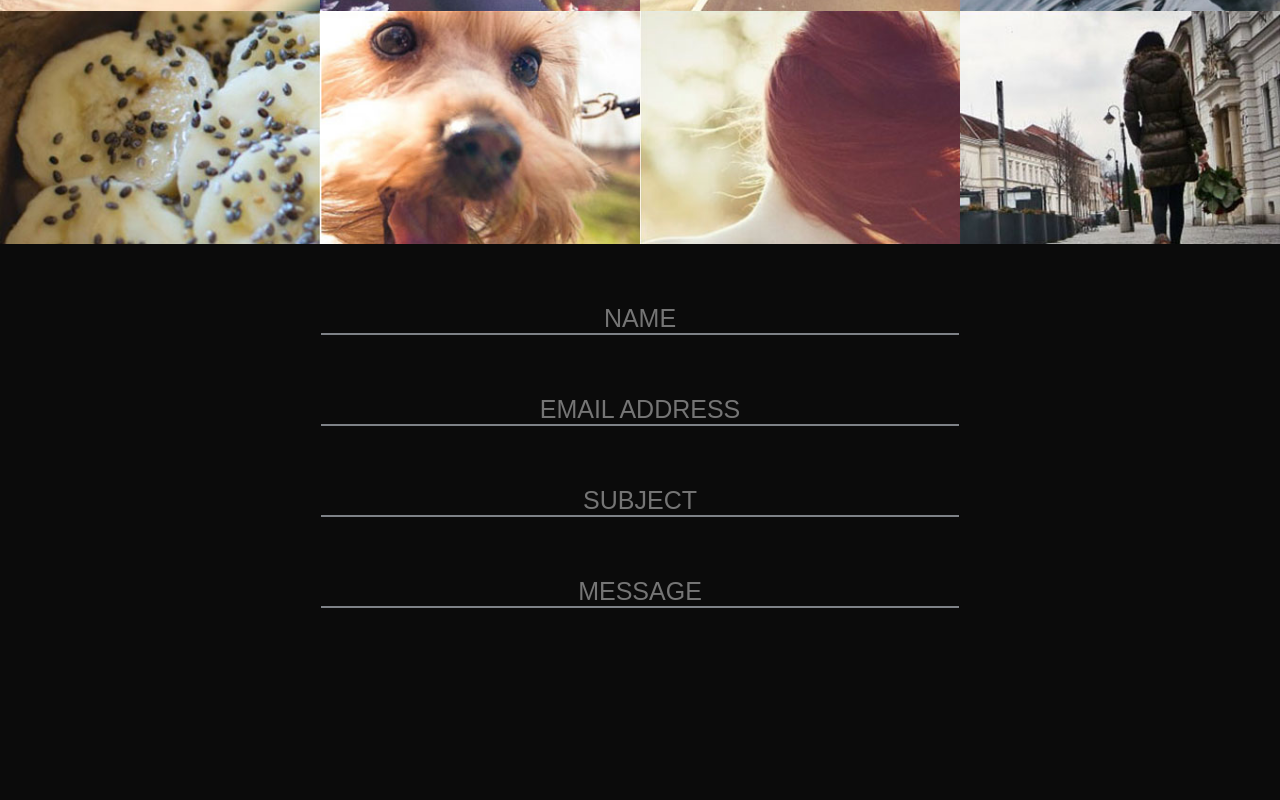
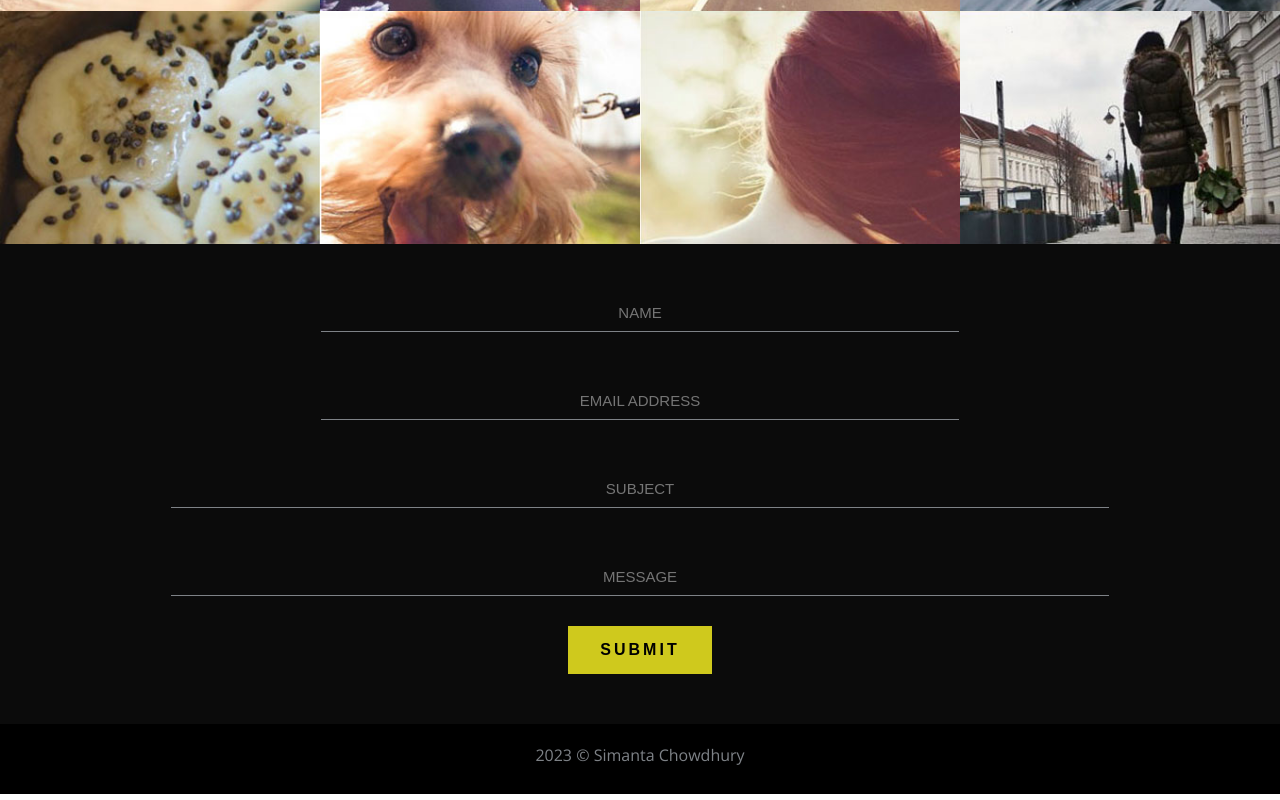
Before and after one commit to simantaChow/hw8.github.io, a plain HTML site: page index.html in a window 1280 px wide. Shown: the part 2901-3701 px from the top of the page. Drawn offline with nearby package versions, Linux system fonts and the light colour scheme.

Commit message:
finished
finished

```diff
--- a/css/style.css
+++ b/css/style.css
@@ -280,7 +280,7 @@ p {
 /*Contact Section Start*/
 #contact {
   width: 100%;
-  height: 556px;
+  height: 480px;
   background-color: #0b0b0b;
 }
 /*Contact Section START*/
@@ -288,19 +288,70 @@ p {
 #contact input {
   background-color: #0b0b0b;
   border: none;
-  font-size: 25px;
+  font-size: 15px;
   display: block;
   margin: auto;
   padding: 50px auto;
   text-align: center;
   padding-top: 60px;
-  border-bottom: #7e8287 solid 2px;
+  border-bottom: #7e8287 solid 1px;
   width: 638px;
   color: #ffffff;
+  padding-bottom: 10px;
 }
 
-#contact .inputs:nth-last-child(2) {
-  width: 921px;
+#contact input:nth-last-child(-1n+3){
+  width: 938px;
 }
 
+#contact button {
+  background-color: #cfc91d;
+  border: none;
+  color: rgb(0, 0, 0);
+  padding: 15px 32px;
+  text-align: center;
+  text-decoration: none;
+  display: block;
+  font-size: 16px;
+  margin: auto;
+  cursor: pointer;
+  font-weight: 800;
+  margin-top: 30px;
+  letter-spacing: 3px;
+  transition: .6s;
+}
+
+
+#contact button:hover {
+  background-color: #cfc91d;
+  border: none;
+  color: rgb(0, 0, 0);
+  padding: 10px 25px;
+  text-align: center;
+  text-decoration: none;
+  display: block;
+  font-size: 12px;
+  margin: auto;
+  cursor: pointer;
+  font-weight: 800;
+  margin-top: 30px;
+  letter-spacing: 3px;
+}
 /*Contact Section End*/
+
+
+/*copy_right Section start*/
+#copy_right {
+  width: 100%;
+  background-color: #000000;
+  height:70px;
+}
+
+#copy_right p{
+  margin: auto;
+  display: block;
+  padding-top: 20px;
+}
+
+
+/*copy_right Section End*/
--- a/index.html
+++ b/index.html
@@ -223,17 +223,25 @@
 
     <!-- contact section start -->
     <section id="contact">
-        <form action="#" method="post">
+        <div class="container">
+            <form action="#" method="post">
                 <input type="text" name="" id="" placeholder="NAME">
                 <input type="text" name="" id="" placeholder="EMAIL ADDRESS">
                 <input type="text" name="" id="" placeholder="SUBJECT">
                 <input type="text" name="" id="" placeholder="MESSAGE">
-        </form>
+                <button type="submit">SUBMIT</button>
+            </form>
+        </div>
     </section>
     <!-- contact section end -->
+
     <!-- copy right section start -->
-
     <section id="copy_right">
+        <div class="container">
+            <div class="row">
+                <p>2023 &#169; Simanta Chowdhury</p>
+            </div>
+        </div>
 
     </section>
 
```
